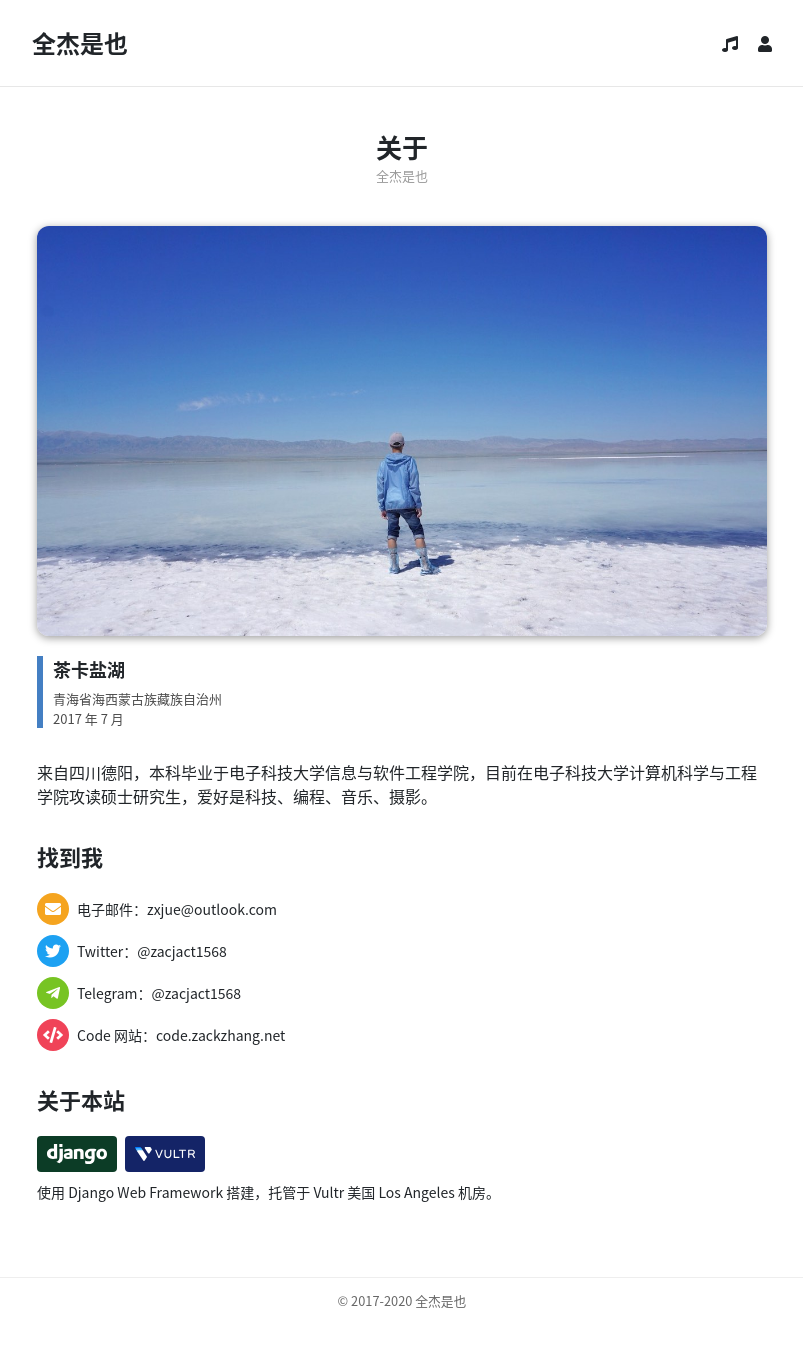
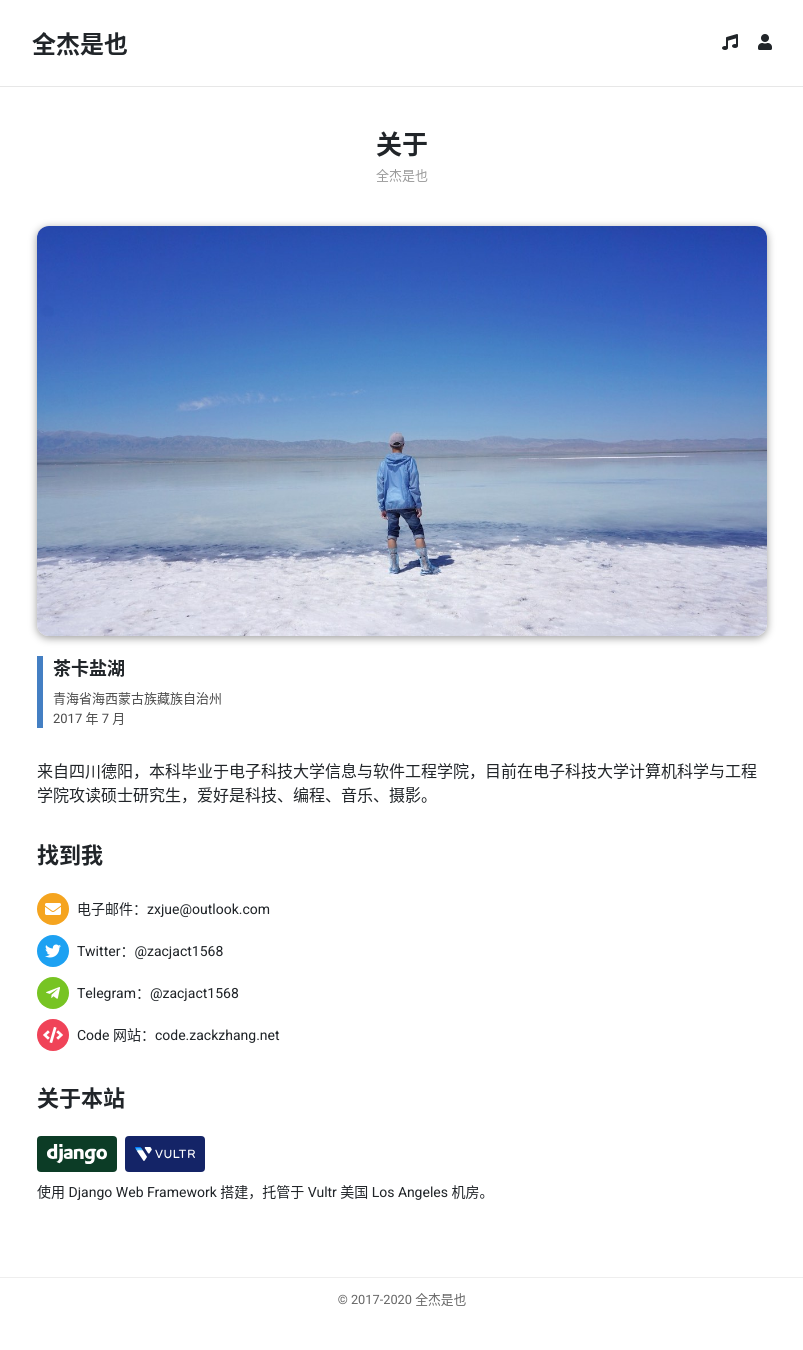
Before and after one commit to zacjact1568/life.zackzhang.net, a Django app: page /about.html in a window 1280 px wide. Shown: the whole page, without its empty margins (238-1041 px from the left). Run offline with Django 3.2, Linux system fonts and the light colour scheme; some libraries are stand-ins or nearby versions.

Commit message:
调整字体

```diff
--- a/blog/static/blog/css/index.css
+++ b/blog/static/blog/css/index.css
@@ -9,7 +9,6 @@
 
 .post-list-title {
     font-size: 24px;
-    font-weight: 500;
 }
 
 .post-list-title a {
--- a/common/static/common/css/base.css
+++ b/common/static/common/css/base.css
@@ -2,43 +2,14 @@
 
 body {
     font-family:
-            /* 思源黑体 (安装) */
+            'Heebo',
+            'Helvetica Neue',
+            'Arial',
+            'Roboto',
             'Source Han Sans SC',
-            'Source Han Sans CN',
+            'PingFang SC',
+            'Microsoft YaHei',
             'Noto Sans CJK SC',
-
-            /*
-             * 在 Apple 系设备的 Webkit 内核浏览器中使用默认字体
-             * 中：苹方，西：San Francisco
-             */
-            -apple-system,
-            /* 让 Chrome 支持上述属性 */
-            BlinkMacSystemFont,
-
-            /* 西文 */
-
-            /* 来自 Google Fonts */
-            'Noto Sans',
-            /* macOS 预装 */
-            'Helvetica Neue',
-            /* Windows 预装 */
-            'Arial',
-
-            /* 中文 */
-
-            /* 苹方 (OSX >= 10.11 || iOS >= 9) */
-            'PingFang SC',
-            /* 冬青黑体 (OSX >= 10.6) */
-            'Hiragino Sans GB',
-            /* 华文黑体 (OSX < 10.6 || iOS < 9) */
-            'STHeiti',
-            /* 微软雅黑 (Windows >= Vista) */
-            'Microsoft YaHei',
-            /* 黑体 (Windows < Vista) */
-            'SimHei',
-            /* 文泉驿微米黑 (Linux) */
-            'WenQuanYi Micro Hei',
-
             sans-serif;
     outline: none;
 }
@@ -66,6 +37,13 @@ body {
 }
 
 .header-title {
+    font-family:
+            'Source Han Sans SC',
+            'Noto Sans CJK SC',
+            'Noto Sans SC',
+            'PingFang SC',
+            'Microsoft YaHei',
+            sans-serif;
     font-size: 24px;
     font-weight: bold;
 }
--- a/templates/blog/post.html
+++ b/templates/blog/post.html
@@ -5,7 +5,7 @@
 {% block title %}{{ post.title }} | 全杰是也{% endblock %}
 
 {% block css %}
-<link rel="stylesheet" href="https://fonts.googleapis.com/css?family=Roboto+Mono">
+<link href="https://fonts.googleapis.com/css2?family=Fira+Code&display=swap" rel="stylesheet">
 <link rel="stylesheet" href="{% static 'blog/css/post.css' %}">
 {% endblock %}
 
--- a/templates/common/base.html
+++ b/templates/common/base.html
@@ -11,7 +11,8 @@
 
     <link rel="stylesheet" href="https://stackpath.bootstrapcdn.com/bootstrap/4.1.1/css/bootstrap.min.css" integrity="sha384-WskhaSGFgHYWDcbwN70/dfYBj47jz9qbsMId/iRN3ewGhXQFZCSftd1LZCfmhktB" crossorigin="anonymous">
     <link rel="stylesheet" href="https://use.fontawesome.com/releases/v5.1.0/css/all.css" integrity="sha384-lKuwvrZot6UHsBSfcMvOkWwlCMgc0TaWr+30HWe3a4ltaBwTZhyTEggF5tJv8tbt" crossorigin="anonymous">
-    <link rel="stylesheet" href="https://fonts.googleapis.com/css?family=Noto+Sans">
+    <link href="https://fonts.googleapis.com/css2?family=Heebo:wght@400;700&display=swap" rel="stylesheet">
+    <link href="https://fonts.googleapis.com/css2?family=Noto+Sans+SC:wght@700&display=swap&text=%e5%85%a8%e6%9d%b0%e6%98%af%e4%b9%9f" rel="stylesheet">
     <link rel="stylesheet" href="{% static 'common/css/base.css' %}">
     {% block css %}{% endblock %}
 
```
Also changed, not shown: blog/static/blog/css/post.css (+6 -22 lines), music/static/music/css/index.css (+11 -11 lines), templates/music/index.html (+5 -5 lines).
